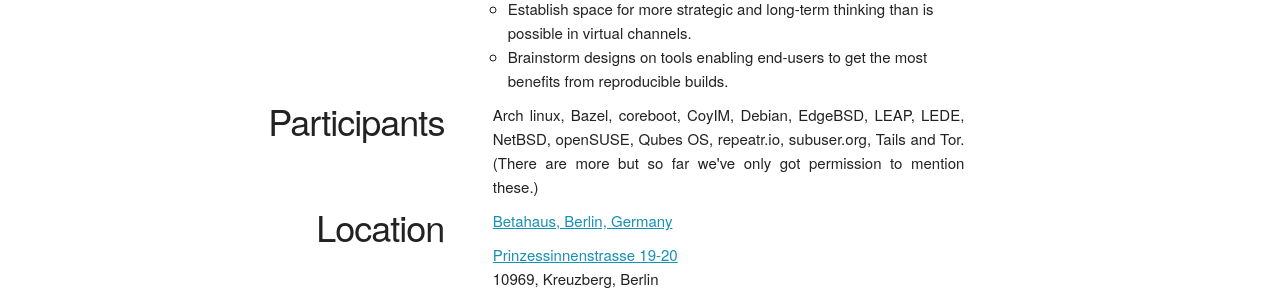
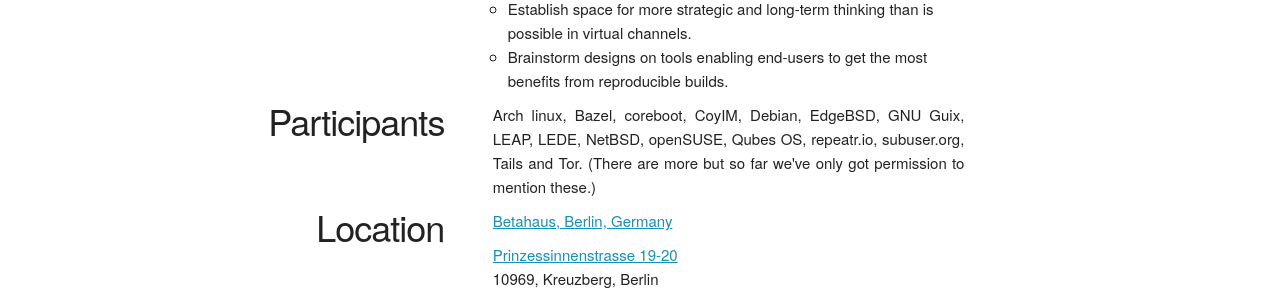
Before and after one commit to prototypefund/reproducible-website, a Jekyll site: the page built from _events/berlin2017.html, in a window 1280 px wide. Shown: the part 597-893 px from the top of the page. Built offline with Jekyll 4.4.1, drawn with Linux system fonts in a browser that asks for light colours; some web fonts are replaced.

Commit message:
rws3: add GNU Guix
Signed-off-by: Holger Levsen <holger@layer-acht.org>

```diff
--- a/_events/berlin2017.html
+++ b/_events/berlin2017.html
@@ -46,7 +46,7 @@
   </div>
   <div class="eight columns text">
     <p>
-      Arch linux, Bazel, coreboot, CoyIM, Debian, EdgeBSD, LEAP, LEDE, NetBSD, openSUSE, Qubes OS, repeatr.io, subuser.org, Tails and Tor. (There are more but so far we've only got permission to mention these.)
+      Arch linux, Bazel, coreboot, CoyIM, Debian, EdgeBSD, GNU&nbsp;Guix, LEAP, LEDE, NetBSD, openSUSE, Qubes OS, repeatr.io, subuser.org, Tails and Tor. (There are more but so far we've only got permission to mention these.)
       <br />
     </p>
     <!-- img style="margin-top: 10px; vertical-align: top;" src="{{ "/images/groupphoto_rws2_berlin_2016_small.png" | prepend: site.baseurl }}" alt="Reproducible Summit 2 in Berlin 2016" / -->
```
